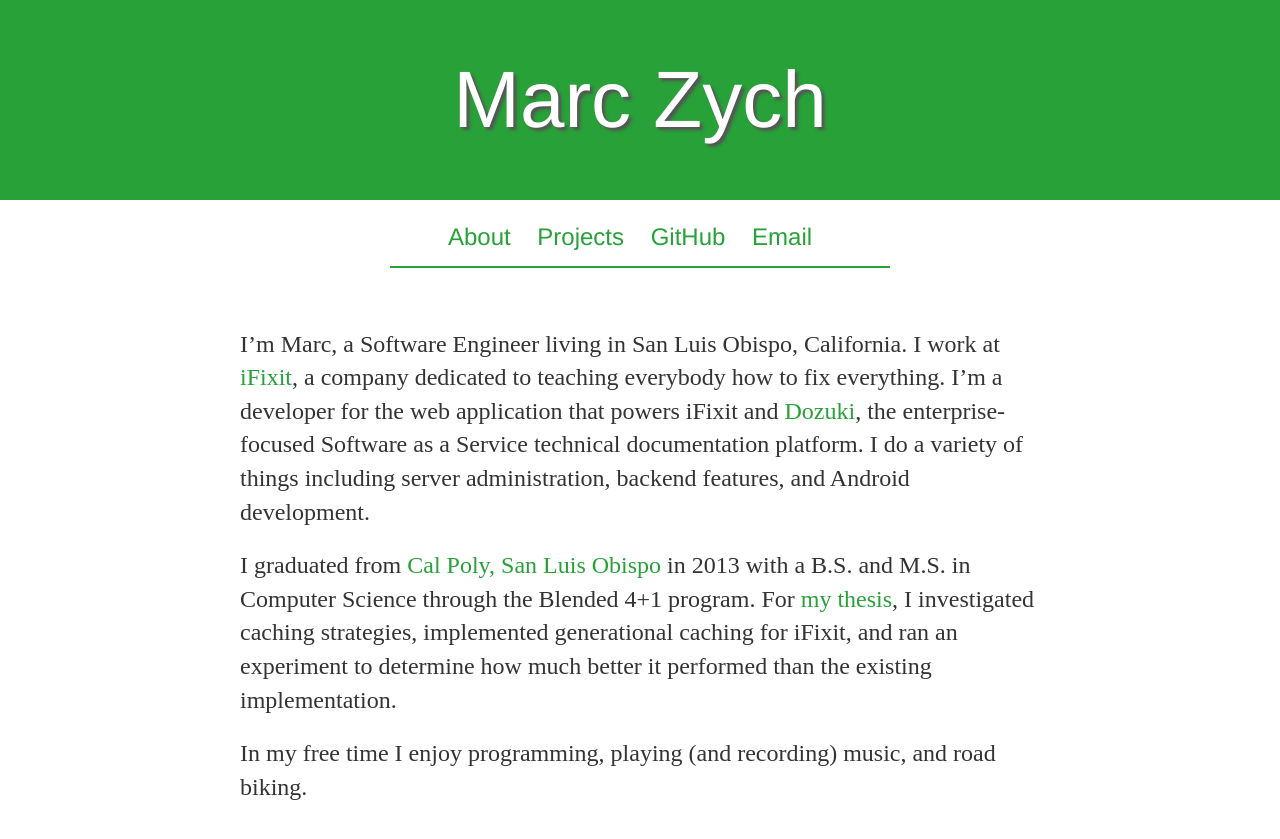
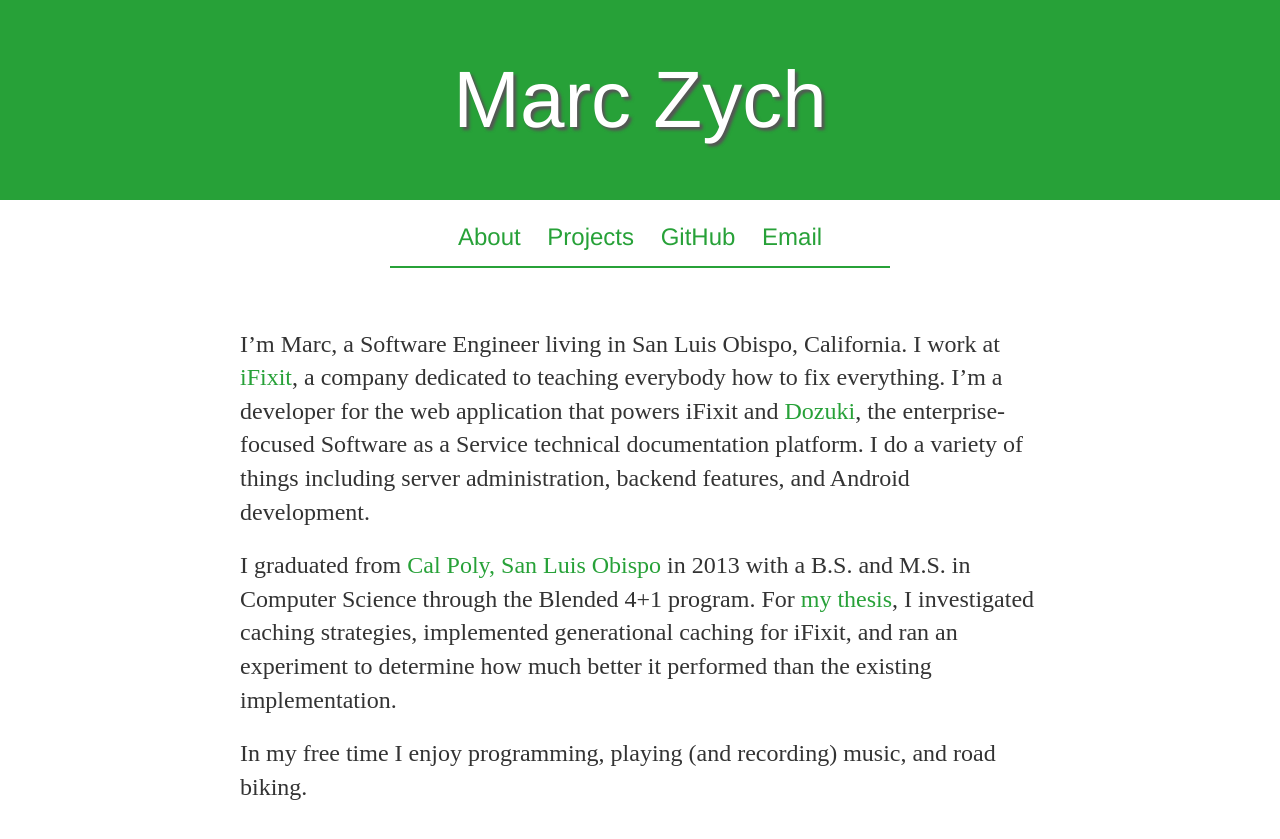
Before and after one commit to marczych/marczych.github.io, a Jekyll site: the page built from index.md, in a window 1280 px wide. Shown: the top 839 px of the page. Built offline with Jekyll 4.4.1, drawn with Linux system fonts in a browser that asks for light colours; Markdown is read by kramdown in place of the engine named in the settings.

Commit message:
Minor style fixes

```diff
--- a/_layouts/default.html
+++ b/_layouts/default.html
@@ -3,6 +3,7 @@
    <head>
       <title>{{ page.title }}</title>
       <link rel="stylesheet" type="text/css" href="/css/main.css">
+      <meta name=viewport content="width=device-width, initial-scale=1">
    </head>
    <body>
       <header>
--- a/css/main.css
+++ b/css/main.css
@@ -118,7 +118,11 @@ nav ul {
 
 nav ul li {
    display: inline;
-   margin-right: 20px;
+   margin-left: 20px;
+}
+
+nav ul li:first-child {
+   margin-left: 0px;
 }
 
 nav a {
```
